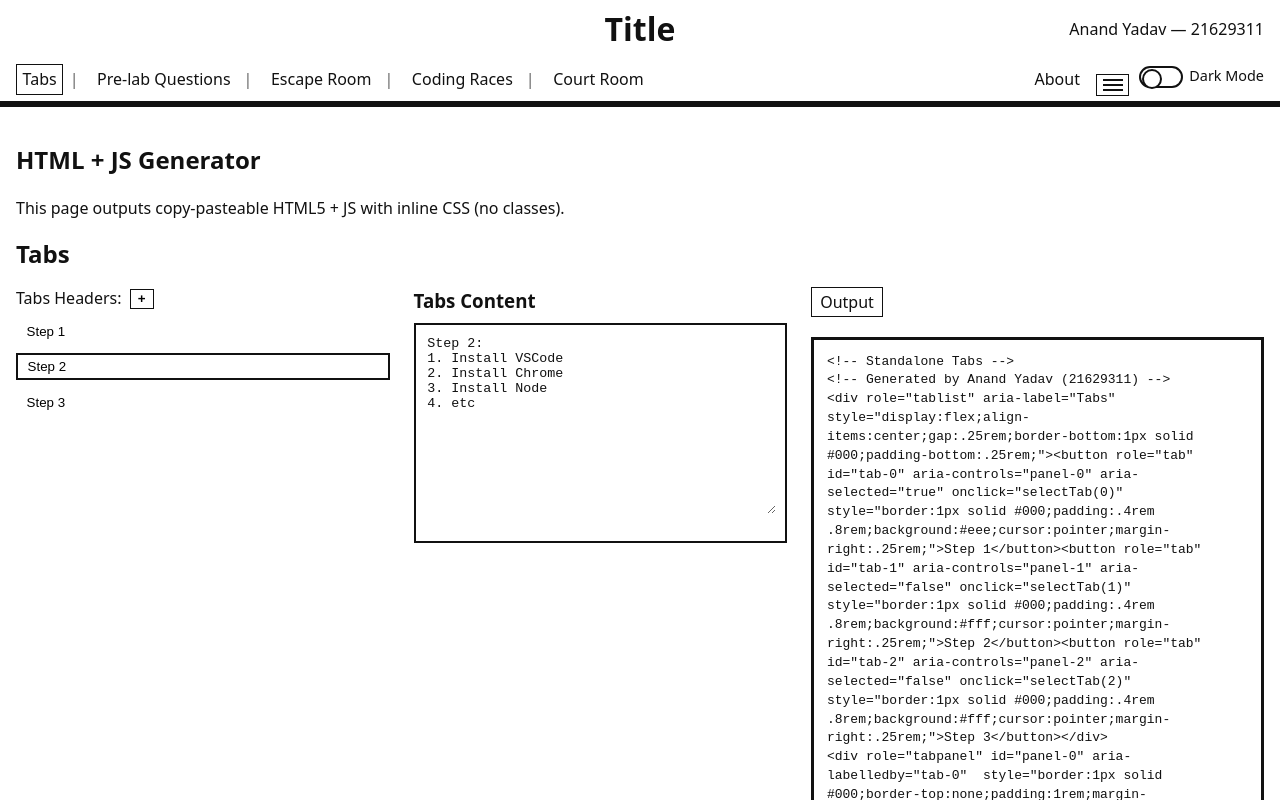
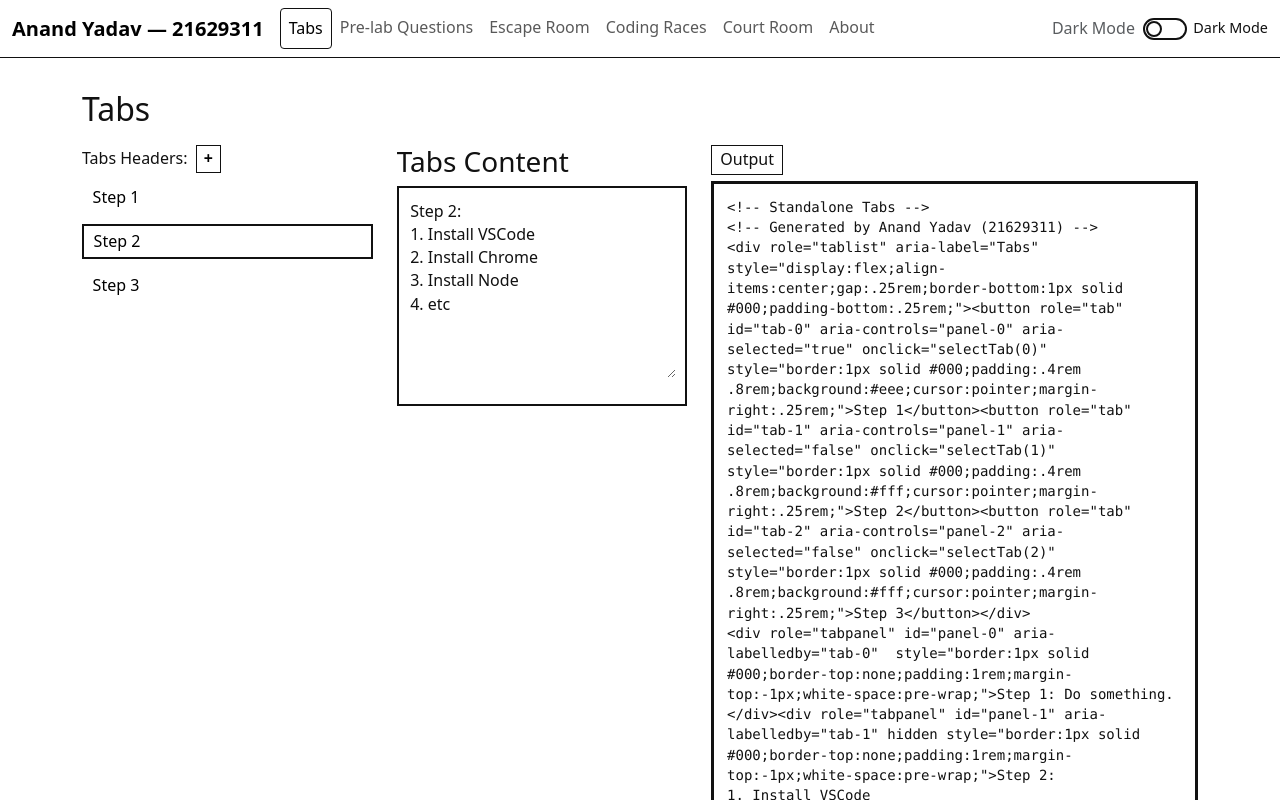
Before and after one commit to Anandydvv/assignment-one, a Next.js app: page / in a window 1280 px wide. Shown: the top 800 px of the page. Built offline with nearby package versions, Linux system fonts and the light colour scheme.

Commit message:
Commmit all

```diff
--- /dev/null
+++ b/src/app/bootstrap-client.tsx
@@ -0,0 +1,9 @@
+'use client';
+
+// Static import is fine in a client-only component.
+// This avoids TS complaints with dynamic import on some setups.
+import 'bootstrap/dist/js/bootstrap.bundle.min.js';
+
+export default function BootstrapClient() {
+  return null;
+}
--- a/src/app/components/Header.tsx
+++ b/src/app/components/Header.tsx
@@ -1,115 +1,64 @@
-"use client";
+// src/app/components/Header.tsx
+'use client';
 
-import Link from "next/link";
-import { useEffect, useRef, useState } from "react";
-import ThemeToggle from "./ThemeToggle";
-import { usePathname } from "next/navigation";
+import Link from 'next/link';
+import { usePathname } from 'next/navigation';
+import { useEffect } from 'react';
+import ThemeToggle from './ThemeToggle';
 
 const NAV = [
-  { href: "/", label: "Tabs" },
-  { href: "/prelab", label: "Pre-lab Questions" },
-  { href: "/escape-room", label: "Escape Room" },
-  { href: "/coding-races", label: "Coding Races" },
-  { href: "/courtroom", label: "Court Room" },
+  { href: '/', label: 'Tabs' },
+  { href: '/prelab', label: 'Pre-lab Questions' },
+  { href: '/escape-room', label: 'Escape Room' },
+  { href: '/coding-races', label: 'Coding Races' },
+  { href: '/courtroom', label: 'Court Room' },
+  { href: '/about', label: 'About' },
 ];
-
-function setCookie(name: string, value: string, days = 365) {
-  const exp = new Date(Date.now() + days * 864e5).toUTCString();
-  document.cookie = `${name}=${encodeURIComponent(value)}; expires=${exp}; path=/; SameSite=Lax`;
-}
 
 export default function Header() {
   const pathname = usePathname();
-  const [menuOpen, setMenuOpen] = useState(false);
-  const menuRef = useRef<HTMLDivElement>(null);
-  const btnRef = useRef<HTMLButtonElement>(null);
 
-  useEffect(() => setCookie("lastTab", pathname), [pathname]);
-
-  // Close on outside click or ESC
+  // remember last visited page
   useEffect(() => {
-    function onDocClick(e: MouseEvent) {
-      if (!menuOpen) return;
-      const t = e.target as Node;
-      if (menuRef.current?.contains(t) || btnRef.current?.contains(t)) return;
-      setMenuOpen(false);
-    }
-    function onKey(e: KeyboardEvent) {
-      if (e.key === "Escape") setMenuOpen(false);
-    }
-    document.addEventListener("mousedown", onDocClick);
-    document.addEventListener("keydown", onKey);
-    return () => {
-      document.removeEventListener("mousedown", onDocClick);
-      document.removeEventListener("keydown", onKey);
-    };
-  }, [menuOpen]);
+    try { localStorage.setItem('lastRoute', pathname); } catch {}
+    document.cookie = `lastTab=${encodeURIComponent(pathname)}; path=/; SameSite=Lax; max-age=${60*60*24*365}`;
+  }, [pathname]);
 
   return (
-    <header className="wf-header" role="banner">
-      {/* Row 1: centered title, student on right */}
-      <div className="wf-toprow">
-        <div />
-        <h1 className="wf-title">Title</h1>
-        <div className="wf-student">Anand Yadav — 21629311</div>
-      </div>
+    <nav className="navbar navbar-expand-lg bg-body-tertiary border-bottom" role="navigation" aria-label="Primary">
+      <div className="container-fluid">
+        <Link className="navbar-brand" href="/" aria-label="Home">
+          Anand Yadav — 21629311
+        </Link>
 
-      {/* Row 2: nav + About + burger + dark mode */}
-      <div className="wf-navrow">
-        <nav className="wf-nav" aria-label="Primary">
-          {NAV.map((item, i) => (
-            <span key={item.href} className="wf-navItem">
-              <Link href={item.href} className={pathname === item.href ? "is-active" : ""}>
-                {item.label}
-              </Link>
-              {i < NAV.length - 1 && <span aria-hidden="true" className="wf-sep">|</span>}
-            </span>
-          ))}
-        </nav>
+        <button className="navbar-toggler" type="button"
+          data-bs-toggle="collapse" data-bs-target="#mainNavbar"
+          aria-controls="mainNavbar" aria-expanded="false" aria-label="Toggle navigation">
+          <span className="navbar-toggler-icon" />
+        </button>
 
-        <div className="wf-rightControls">
-          <Link href="/about" className={`wf-about ${pathname === "/about" ? "is-active" : ""}`}>
-            About
-          </Link>
+        <div className="collapse navbar-collapse" id="mainNavbar">
+          <ul className="navbar-nav me-auto mb-2 mb-lg-0">
+            {NAV.map(item => {
+              const active = pathname === item.href;
+              return (
+                <li key={item.href} className="nav-item">
+                  <Link className={`nav-link${active ? ' active' : ''}`}
+                        aria-current={active ? 'page' : undefined}
+                        href={item.href}>
+                    {item.label}
+                  </Link>
+                </li>
+              );
+            })}
+          </ul>
 
-          {/* Burger + dropdown */}
-          <div className="wf-burgerWrap" ref={menuRef}>
-            <button
-              ref={btnRef}
-              className="wf-burger"
-              aria-label="Menu"
-              aria-haspopup="menu"
-              aria-expanded={menuOpen}
-              aria-controls="wf-hamburger-menu"
-              onClick={() => setMenuOpen(v => !v)}
-            >
-              <span />
-              <span />
-              <span />
-            </button>
-
-            <div
-              id="wf-hamburger-menu"
-              role="menu"
-              className={`wf-menu ${menuOpen ? "is-open" : ""}`}
-            >
-              <button role="menuitem" className="wf-menuItem" tabIndex={menuOpen ? 0 : -1}>
-                Settings
-              </button>
-              <button role="menuitem" className="wf-menuItem" tabIndex={menuOpen ? 0 : -1}>
-                Contacts
-              </button>
-              <button role="menuitem" className="wf-menuItem" tabIndex={menuOpen ? 0 : -1}>
-                Help
-              </button>
-            </div>
-          </div>
-
-          <div className="wf-darkToggle">
+          <div className="d-flex align-items-center gap-2">
+            <span className="text-body-secondary d-none d-lg-inline">Dark Mode</span>
             <ThemeToggle compact label="Dark Mode" />
           </div>
         </div>
       </div>
-    </header>
+    </nav>
   );
 }
--- a/src/app/globals.css
+++ b/src/app/globals.css
@@ -1,19 +1,66 @@
-:root { --bg:#fff; --fg:#111; --line:#111; --muted:#666; }
-html[data-theme="dark"] { --bg:#0f1115; --fg:#eaeaea; --line:#eaeaea; --muted:#aaa; }
+/* ===== Theme tokens ===== */
+:root,
+[data-bs-theme="light"] {
+  --bg:#fff; --fg:#111; --line:#111; --muted:#666;
 
-*{box-sizing:border-box}
-html,body{margin:0;padding:0;background:var(--bg);color:var(--fg);font-family:system-ui,Arial,sans-serif;line-height:1.45}
-a{color:inherit;text-decoration:none}
-a:focus,button:focus,textarea:focus{outline:2px solid var(--line);outline-offset:2px}
+  /* Bootstrap 5.3 bridge → let BS use our tokens */
+  --bs-body-bg: var(--bg);
+  --bs-body-color: var(--fg);
+  --bs-border-color: var(--line);
+  --bs-navbar-color: var(--fg);
+  --bs-navbar-toggler-border-color: var(--line);
+  --bs-navbar-brand-color: var(--fg);
+  --bs-navbar-brand-hover-color: var(--fg);
+  --bs-link-color: var(--fg);
+}
+
+html[data-theme="dark"],
+[data-bs-theme="dark"] {
+  --bg:#0f1115; --fg:#eaeaea; --line:#eaeaea; --muted:#aaa;
+
+  /* Bootstrap 5.3 bridge (dark) */
+  --bs-body-bg: var(--bg);
+  --bs-body-color: var(--fg);
+  --bs-border-color: var(--line);
+  --bs-navbar-color: var(--fg);
+  --bs-navbar-toggler-border-color: var(--line);
+  --bs-navbar-brand-color: var(--fg);
+  --bs-navbar-brand-hover-color: var(--fg);
+  --bs-link-color: var(--fg);
+}
+
+/* ===== Resets ===== */
+* { box-sizing: border-box }
+html,body{
+  margin:0; padding:0;
+  background:var(--bg); color:var(--fg);
+  font-family:system-ui,Arial,sans-serif; line-height:1.45;
+}
+a{ color:inherit; text-decoration:none }
+a:focus,button:focus,textarea:focus{ outline:2px solid var(--line); outline-offset:2px }
+
+/* Skip link (kept) */
 .skip-link { position:absolute; left:-9999px; top:auto; width:1px; height:1px; overflow:hidden; }
 .skip-link:focus { position:static; width:auto; height:auto; padding:.5rem; background:var(--line); color:#000; }
 
-/* Header */
+/* ===== Bootstrap navbar tweaks (new) ===== */
+.navbar {
+  position: sticky; top: 0; z-index: 1000;
+  background: var(--bg) !important;
+  border-bottom: 3px solid var(--line);
+}
+.navbar .navbar-brand { font-weight: 600; }
+.navbar .nav-link.active {
+  border: 1px solid var(--line);
+  border-radius: .25rem;
+}
+
+/* ===== Your existing app styles (kept) ===== */
+/* Header (legacy). Safe to keep; no effect on BS navbar */
 .wf-header{position:sticky;top:0;background:var(--bg);z-index:10;border-bottom:3px solid var(--line)}
 .wf-toprow{display:grid;grid-template-columns:1fr auto 1fr;align-items:center;padding:.4rem 1rem}
 .wf-title{margin:0;text-align:center;font-weight:600}
 .wf-student{text-align:right}
-
 .wf-navrow{display:flex;align-items:center;justify-content:space-between;padding:.3rem 1rem;border-bottom:3px solid var(--line)}
 .wf-nav{display:flex;flex-wrap:wrap;gap:.35rem}
 .wf-navItem .wf-sep{margin:0 .4rem;color:var(--muted)}
@@ -25,7 +72,7 @@ a:focus,button:focus,textarea:focus{outline:2px solid var(--line);outline-offset
 .wf-burger{display:inline-flex;flex-direction:column;gap:3px;background:none;border:1px solid var(--line);padding:.25rem .35rem;cursor:pointer}
 .wf-burger span{display:block;width:20px;height:2px;background:var(--line)}
 
-/* Toggle switch */
+/* Toggle switch (your ThemeToggle visuals) */
 .wf-switch{display:inline-flex;align-items:center;gap:.4rem;cursor:pointer}
 .wf-switch input{display:none}
 .wf-slider{width:44px;height:22px;border:2px solid var(--line);border-radius:22px;position:relative}
@@ -57,30 +104,17 @@ main{padding:1rem}
 /* Footer */
 footer.footer{border-top:4px solid var(--line);text-align:center;padding:1rem;margin-top:1.5rem}
 
-/* Burger dropdown */
+/* Burger dropdown (legacy) */
 .wf-burgerWrap{position:relative}
 .wf-menu{
-  position:absolute;
-  top:calc(100% + 8px);
-  right:0;
-  border:2px solid var(--line);
-  background:var(--bg);
-  min-width:160px;
-  padding:.25rem;
-  box-shadow:0 2px 6px rgba(0,0,0,.08);
-  display:none;
-  z-index:20;
+  position:absolute; top:calc(100% + 8px); right:0;
+  border:2px solid var(--line); background:var(--bg);
+  min-width:160px; padding:.25rem; box-shadow:0 2px 6px rgba(0,0,0,.08);
+  display:none; z-index:20;
 }
 .wf-menu.is-open{display:block}
 .wf-menuItem{
-  width:100%;
-  text-align:left;
-  background:none;
-  border:1px solid transparent;
-  padding:.4rem .5rem;
-  cursor:pointer;
+  width:100%; text-align:left; background:none;
+  border:1px solid transparent; padding:.4rem .5rem; cursor:pointer;
 }
-.wf-menuItem:hover,
-.wf-menuItem:focus{
-  border:1px solid var(--line);
-}
+.wf-menuItem:hover, .wf-menuItem:focus{ border:1px solid var(--line); }
--- a/src/app/layout.tsx
+++ b/src/app/layout.tsx
@@ -1,20 +1,34 @@
 // src/app/layout.tsx
-import "./globals.css";
-import Header from "./components/Header";
-import Footer from "./components/Footer";
+import 'bootstrap/dist/css/bootstrap.min.css';
+import './globals.css';
+import BootstrapClient from './bootstrap-client';
+import Header from './components/Header';   // <— this path
+
+import Footer from './components/Footer';
+
 
 export const metadata = {
-  title: "LTU A1 – HTML Generator",
-  description: "Next.js app that outputs HTML+JS for LMS",
+  title: 'LTU A1 – HTML Generator',
+  description: 'Next.js app that outputs HTML+JS for LMS',
 };
 
 export default function RootLayout({ children }: { children: React.ReactNode }) {
   return (
     <html lang="en" data-theme="light">
       <body>
+        {/* Enable Bootstrap components (collapse, dropdown, etc.) */}
+        <BootstrapClient />
+
         <a className="skip-link" href="#main">Skip to content</a>
+
+        {/* Student ID must be top-left on every page → handled inside Header */}
         <Header />
-        <main id="main" role="main" tabIndex={-1}>{children}</main>
+
+        {/* Keep a Bootstrap container for consistent spacing */}
+        <main id="main" role="main" tabIndex={-1} className="container py-4">
+          {children}
+        </main>
+
         <Footer />
       </body>
     </html>
--- a/src/app/page.tsx
+++ b/src/app/page.tsx
@@ -4,8 +4,6 @@ import TabsGen from "./components/TabsGen";
 export default function HomePage() {
   return (
     <section>
-      <h1>HTML + JS Generator</h1>
-      <p>This page outputs copy-pasteable HTML5 + JS with inline CSS (no classes).</p>
       <TabsGen />
     </section>
   );
```
Also changed, not shown: package.json (+7 -6 lines), 2 other files (tests, documents, lock files or other folders).
